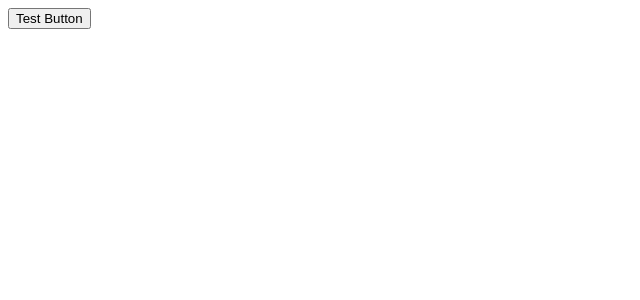
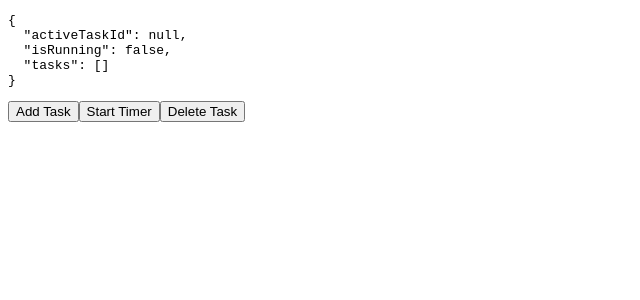
Before and after one commit to GaryWintle/kofun, a Next.js app: page / in a window 1280 px wide. Shown: the top 300 px of the page, without its empty margins (0-640 px from the left). Built offline with nearby package versions, Linux system fonts and the light colour scheme.

Commit message:
making useTimer hook

```diff
--- a/src/components/KofunApp.jsx
+++ b/src/components/KofunApp.jsx
@@ -8,6 +8,7 @@ const KofunApp = () => {
 
   return (
     <div>
+      <pre>{JSON.stringify(state, null, 2)}</pre>
       <button
         onClick={() =>
           dispatch({
@@ -21,7 +22,25 @@ const KofunApp = () => {
           })
         }
       >
-        Test Button
+        Add Task
+      </button>
+      <button
+        onClick={() =>
+          dispatch({
+            type: 'START_TIMER',
+          })
+        }
+      >
+        Start Timer
+      </button>
+      <button
+        onClick={() =>
+          dispatch({
+            type: 'DELETE_TASK',
+          })
+        }
+      >
+        Delete Task
       </button>
     </div>
   );
```
Also changed, not shown: src/hooks/useTimer.js (added, +15 -0 lines).
